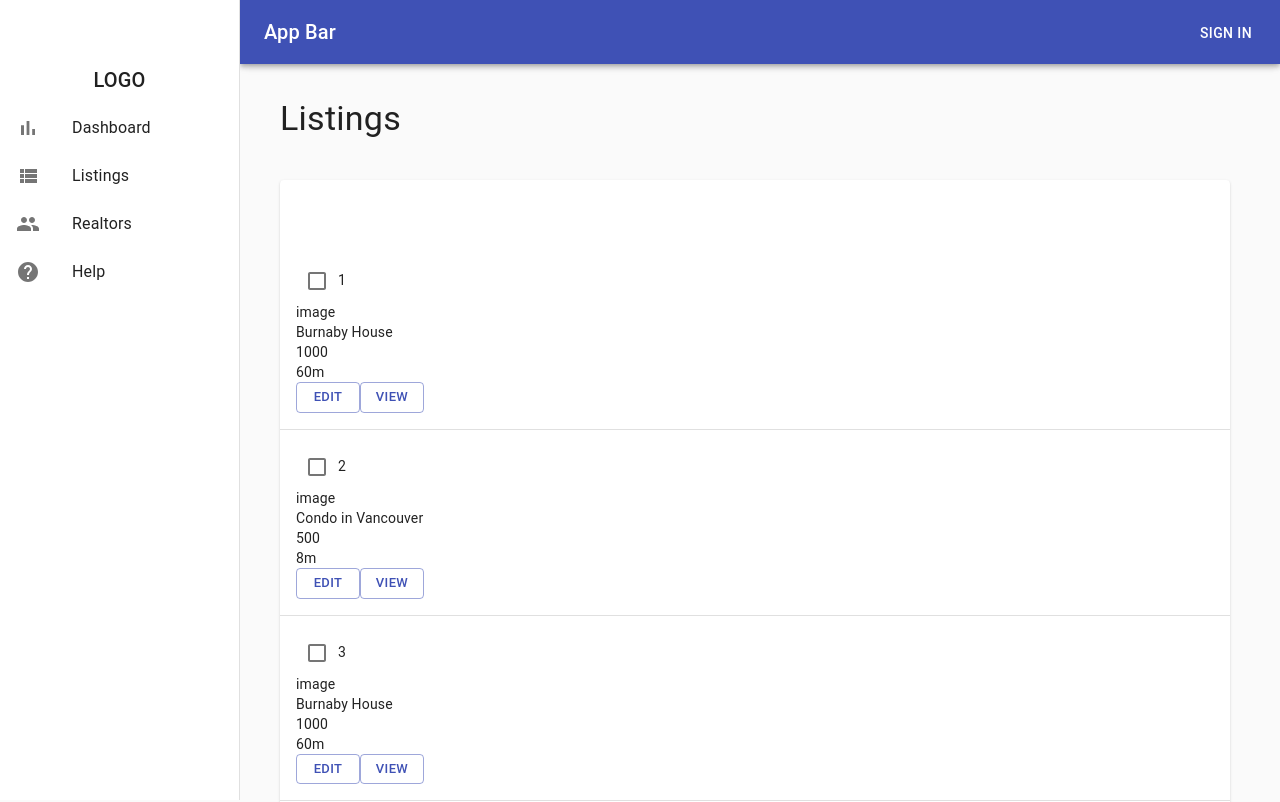
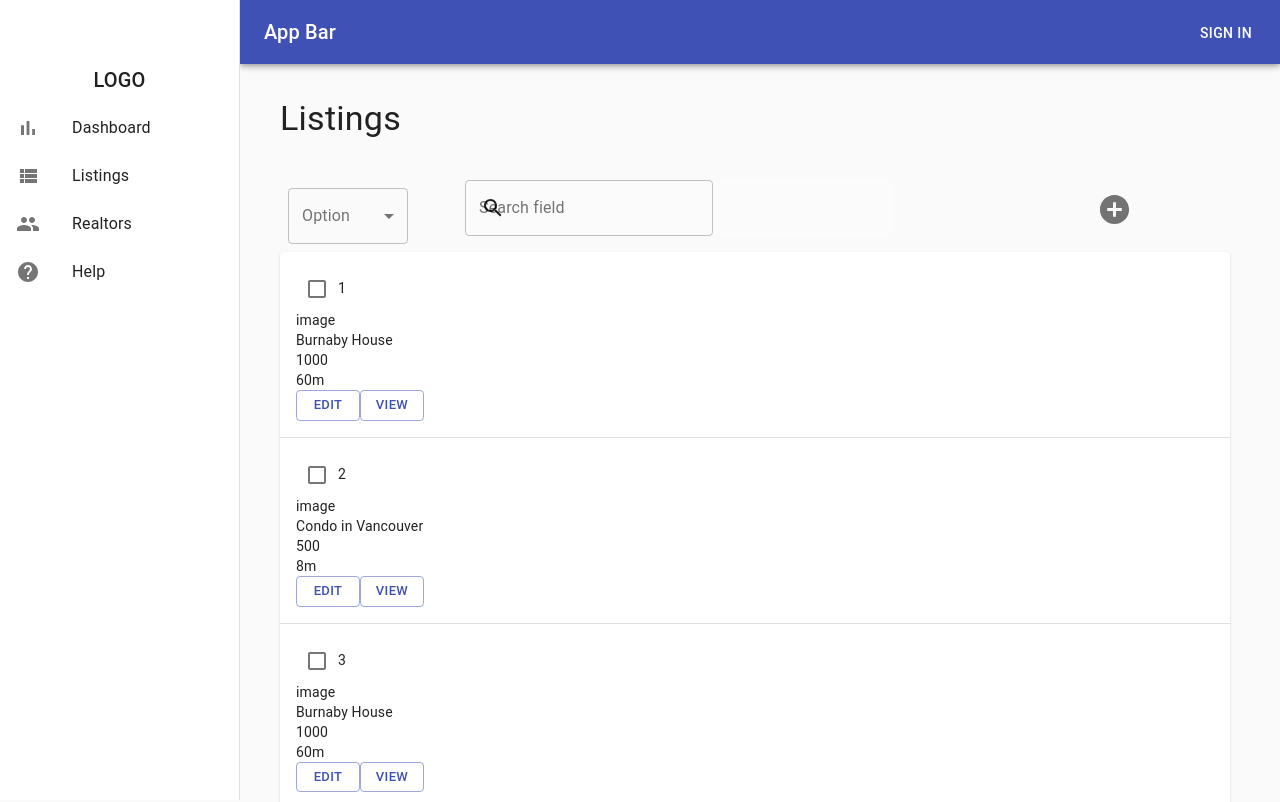
Before and after one commit to wbgneto/ez.dashboard, a React (Create React App) app: page /Listings in a window 1280 px wide. Shown: the top 802 px of the page. Built offline with nearby package versions, Linux system fonts and the light colour scheme.

Commit message:
listings test

```diff
--- a/src/templates/Dashboard.js
+++ b/src/templates/Dashboard.js
@@ -1,8 +1,8 @@
 import React from 'react';
 import { makeStyles } from '@material-ui/core/styles';
 import Paper from '@material-ui/core/Paper';
+import Typography from '@material-ui/core/Typography';
 import Grid from '@material-ui/core/Grid';
-
 const useStyles = makeStyles(theme => ({
   root: {
     flexGrow: 1,
@@ -13,35 +13,11 @@ const useStyles = makeStyles(theme => ({
     color: theme.palette.text.secondary,
   },
 }));
-
 export default function CenteredGrid() {
   const classes = useStyles();
-
   return (
-    <div className={classes.root}>
-      <Grid container spacing={3}>
-        <Grid item xs={12}>
-          <Paper className={classes.paper}>Dashboard</Paper>
-        </Grid>
-        <Grid item xs={6}>
-          <Paper className={classes.paper}>xs=6</Paper>
-        </Grid>
-        <Grid item xs={6}>
-          <Paper className={classes.paper}>xs=6</Paper>
-        </Grid>
-        <Grid item xs={3}>
-          <Paper className={classes.paper}>xs=3</Paper>
-        </Grid>
-        <Grid item xs={3}>
-          <Paper className={classes.paper}>xs=3</Paper>
-        </Grid>
-        <Grid item xs={3}>
-          <Paper className={classes.paper}>xs=3</Paper>
-        </Grid>
-        <Grid item xs={3}>
-          <Paper className={classes.paper}>xs=3</Paper>
-        </Grid>
-      </Grid>
+    <div className={classes.root} className="container">
+      <Typography className="title">Dashboard</Typography>
     </div>
   );
 }
--- a/src/templates/Listings.js
+++ b/src/templates/Listings.js
@@ -1,7 +1,7 @@
 import React from 'react';
 import PropTypes from 'prop-types';
 import clsx from 'clsx';
-import { lighten, makeStyles } from '@material-ui/core/styles';
+import { fade, lighten, makeStyles } from '@material-ui/core/styles';
 import Table from '@material-ui/core/Table';
 import TableBody from '@material-ui/core/TableBody';
 import TableCell from '@material-ui/core/TableCell';
@@ -18,8 +18,15 @@ import IconButton from '@material-ui/core/IconButton';
 import Tooltip from '@material-ui/core/Tooltip';
 import DeleteIcon from '@material-ui/icons/Delete';
 import VisibilityOffIcon from '@material-ui/icons/VisibilityOff';
-import AddBoxIcon from '@material-ui/icons/AddBox';
+import SearchIcon from '@material-ui/icons/Search';
 import Button from '@material-ui/core/Button';
+import InputLabel from '@material-ui/core/InputLabel';
+import MenuItem from '@material-ui/core/MenuItem';
+import FormControl from '@material-ui/core/FormControl';
+import Select from '@material-ui/core/Select';
+import Grid from "@material-ui/core/Grid";
+import TextField from '@material-ui/core/TextField';
+import AddCircleIcon from '@material-ui/icons/AddCircle';
 
 // function createData(name, calories, fat, carbs, protein) {
 //   return { name, calories, fat, carbs, protein };
@@ -65,66 +72,7 @@ function stableSort(array, comparator) {
   return stabilizedThis.map(el => el[0]);
 }
 
-// const headCells = [
-//   { id: 'image', numeric: false, disablePadding: true, label: '' },
-//   { id: 'housetit', numeric: true, disablePadding: false, label: 'House Title' },
-//   { id: 'site', numeric: true, disablePadding: false, label: 'Site' },
-//   { id: 'price', numeric: true, disablePadding: false, label: 'Price' },
-//    { id: 'protein', numeric: true, disablePadding: false, label: 'Protein (g)' },
-// ];
 
-function EnhancedTableHead(props) {
-  const { classes, onSelectAllClick, order, orderBy, numSelected, rowCount, onRequestSort } = props;
-  const createSortHandler = property => event => {
-    onRequestSort(event, property);
-  };
-
-  return (
-    <TableHead>
-      <TableRow>
-        {/*<TableCell padding="checkbox">
-          <Checkbox
-            indeterminate={numSelected > 0 && numSelected < rowCount}
-            checked={rowCount > 0 && numSelected === rowCount}
-            onChange={onSelectAllClick}
-            inputProps={{ 'aria-label': 'select all desserts' }}
-          />
-        </TableCell>
-         {headCells.map(headCell => (
-          <TableCell
-            key={headCell.id}
-            align={headCell.numeric ? 'right' : 'left'}
-            padding={headCell.disablePadding ? 'none' : 'default'}
-            sortDirection={orderBy === headCell.id ? order : false}
-          >
-            <TableSortLabel
-              active={orderBy === headCell.id}
-              direction={orderBy === headCell.id ? order : 'asc'}
-              onClick={createSortHandler(headCell.id)}
-            >
-              {headCell.label}
-              {orderBy === headCell.id ? (
-                <span className={classes.visuallyHidden}>
-                  {order === 'desc' ? 'sorted descending' : 'sorted ascending'}
-                </span>
-              ) : null}
-            </TableSortLabel>
-          </TableCell>
-        ))}*/}
-      </TableRow>
-    </TableHead>
-  );
-}
-
-EnhancedTableHead.propTypes = {
-  classes: PropTypes.object.isRequired,
-  numSelected: PropTypes.number.isRequired,
-  onRequestSort: PropTypes.func.isRequired,
-  onSelectAllClick: PropTypes.func.isRequired,
-  order: PropTypes.oneOf(['asc', 'desc']).isRequired,
-  orderBy: PropTypes.string.isRequired,
-  rowCount: PropTypes.number.isRequired,
-};
 
 const useToolbarStyles = makeStyles(theme => ({
   root: {
@@ -146,26 +94,13 @@ const useToolbarStyles = makeStyles(theme => ({
   },
 }));
 
+
 const EnhancedTableToolbar = props => {
   const classes = useToolbarStyles();
   const { numSelected } = props;
 
   return (
-    <Toolbar
-      className={clsx(classes.root, {
-        [classes.highlight]: numSelected > 0,
-      })}
-    >
-      {numSelected > 0 ? (
-        <Typography className={classes.title} color="inherit" variant="subtitle1">
-          {numSelected} selected
-        </Typography>
-      ) : (
-        <Typography className={classes.title} variant="h4" id="tableTitle">
-          {/* Listings */}
-        </Typography>
-      )}
-
+    <Toolbar className={clsx(classes.root)} >
       {numSelected > 0 ? (
         <>
         <Tooltip title="Delete">
@@ -194,6 +129,8 @@ EnhancedTableToolbar.propTypes = {
   numSelected: PropTypes.number.isRequired,
 };
 
+
+
 const useStyles = makeStyles(theme => ({
   root: {
     width: '100%',
@@ -215,6 +152,48 @@ const useStyles = makeStyles(theme => ({
     position: 'absolute',
     top: 20,
     width: 1,
+  },
+  formControl: {
+    margin: theme.spacing(1),
+    minWidth: 120,
+  },
+  selectEmpty: {
+    marginTop: theme.spacing(2),
+  },
+  search: {
+    position: 'relative',
+    borderRadius: theme.shape.borderRadius,
+    backgroundColor: fade(theme.palette.common.white, 0.15),
+    '&:hover': {
+      backgroundColor: fade(theme.palette.common.white, 0.25),
+    },
+    marginRight: theme.spacing(2),
+    marginLeft: 0,
+    width: '100%',
+    [theme.breakpoints.up('sm')]: {
+      marginLeft: theme.spacing(3),
+      width: 'auto',
+    },
+  },
+  searchIcon: {
+    width: theme.spacing(7),
+    height: '100%',
+    position: 'absolute',
+    pointerEvents: 'none',
+    display: 'flex',
+    alignItems: 'center',
+    justifyContent: 'center',
+  },
+  inputRoot: {
+    color: 'inherit',
+  },
+  inputInput: {
+    padding: theme.spacing(1, 1, 1, 7),
+    transition: theme.transitions.create('width'),
+    width: '100%',
+    [theme.breakpoints.up('md')]: {
+      width: 200,
+    },
   },
 }));
 
@@ -271,10 +250,24 @@ export default function EnhancedTable() {
     setPage(0);
   };
 
-
   const isSelected = name => selected.indexOf(name) !== -1;
 
   const emptyRows = rowsPerPage - Math.min(rowsPerPage, rows.length - page * rowsPerPage);
+
+  // selecBox
+  const [age, setAge] = React.useState('');
+
+  const inputLabel = React.useRef(null);
+  const [labelWidth, setLabelWidth] = React.useState(0);
+  React.useEffect(() => {
+    setLabelWidth(inputLabel.current.offsetWidth);
+  }, []);
+  const handleChange = event => {
+    setAge(event.target.value);
+  };
+
+  //
+
 
   return (
     <div className={classes.root}>
@@ -282,21 +275,58 @@ export default function EnhancedTable() {
       <Typography variant="h4" className="listTit">
           Listings
       </Typography>
+      <div className="toolbarWrap">
+        {/* SelectBox */}
+        <Grid container spacing={2}>
+          <Grid item xs={2}>
+          <FormControl variant="outlined" className={classes.formControl}>
+            <InputLabel ref={inputLabel} id="demo-simple-select-outlined-label">
+              Option
+            </InputLabel>
+            <Select
+              labelId="demo-simple-select-outlined-label"
+              id="demo-simple-select-outlined"
+              onChange={handleChange}
+              labelWidth={labelWidth}
+            >
+              <MenuItem value="All">All</MenuItem>
+              <MenuItem value="Active">Active</MenuItem>
+              <MenuItem value="Inactive">Inactive</MenuItem>
+            </Select>
+          </FormControl>
+          </Grid>
+
+          {/* SearchBar */}
+          <Grid item xs={6}>
+              <div className={classes.search}>
+                <div className={classes.searchIcon}>
+                  <SearchIcon />
+                </div>
+                <TextField className={classes.searchInput} id="outlined-search" label="Search field" type="search" variant="outlined" />
+            </div>
+          </Grid>
+
+          {/* Icons */}
+          <Grid item xs={2}>
+            <EnhancedTableToolbar numSelected={selected.length} />
+          </Grid>
+          {/* Plus button */}
+          <Grid item xs={2}>
+            <IconButton aria-label="Add">
+              <AddCircleIcon fontSize="large" />
+            </IconButton>
+          </Grid>
+        </Grid>
+      </div>
+      {/* "toolbarWrap" ends*/}
+
       <Paper className={classes.paper}>
-        <EnhancedTableToolbar numSelected={selected.length} />
         <TableContainer>
           <Table
             className={classes.table}
             aria-labelledby="tableTitle"
             aria-label="enhanced table"
           >
-            <EnhancedTableHead
-              classes={classes}
-              numSelected={selected.length}
-              onSelectAllClick={handleSelectAllClick}
-              onRequestSort={handleRequestSort}
-              rowCount={rows.length}
-            />
             <TableBody>
               {stableSort(rows, getComparator(order, orderBy))
                 .slice(page * rowsPerPage, page * rowsPerPage + rowsPerPage)
@@ -323,10 +353,10 @@ export default function EnhancedTable() {
                         <div>{row.housetit}</div>
                         <div>{row.site}</div>
                         <div>{row.price}</div>
-                        <Button margin="normal" size="small" variant="outlined" color="primary">
+                        <Button spacing={2} size="small" variant="outlined" color="primary">
                           Edit
                         </Button>
-                        <Button margin="normal" size="small" variant="outlined" color="primary">
+                        <Button spacing={2} size="small" variant="outlined" color="primary">
                           View
                         </Button>
                       </TableCell>
```
